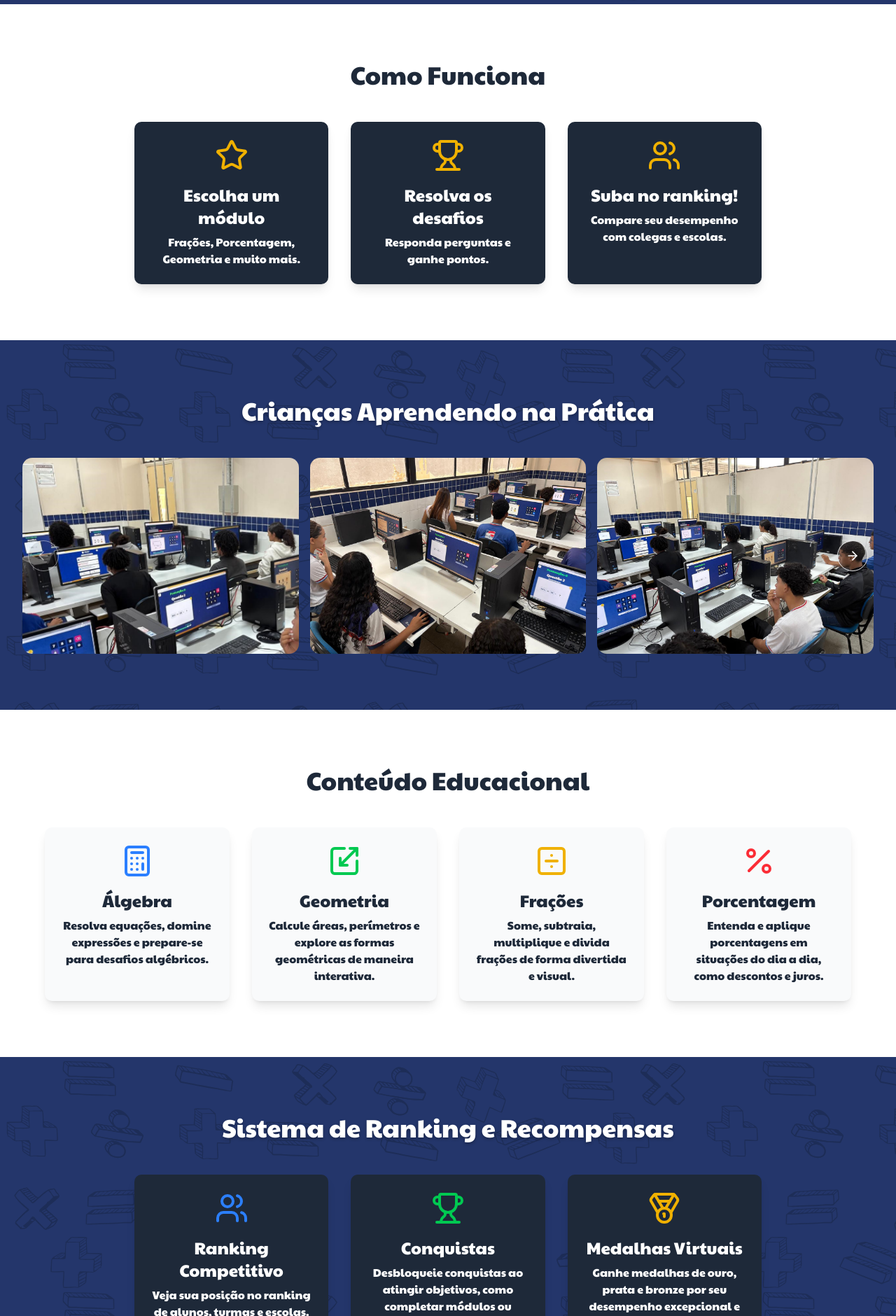
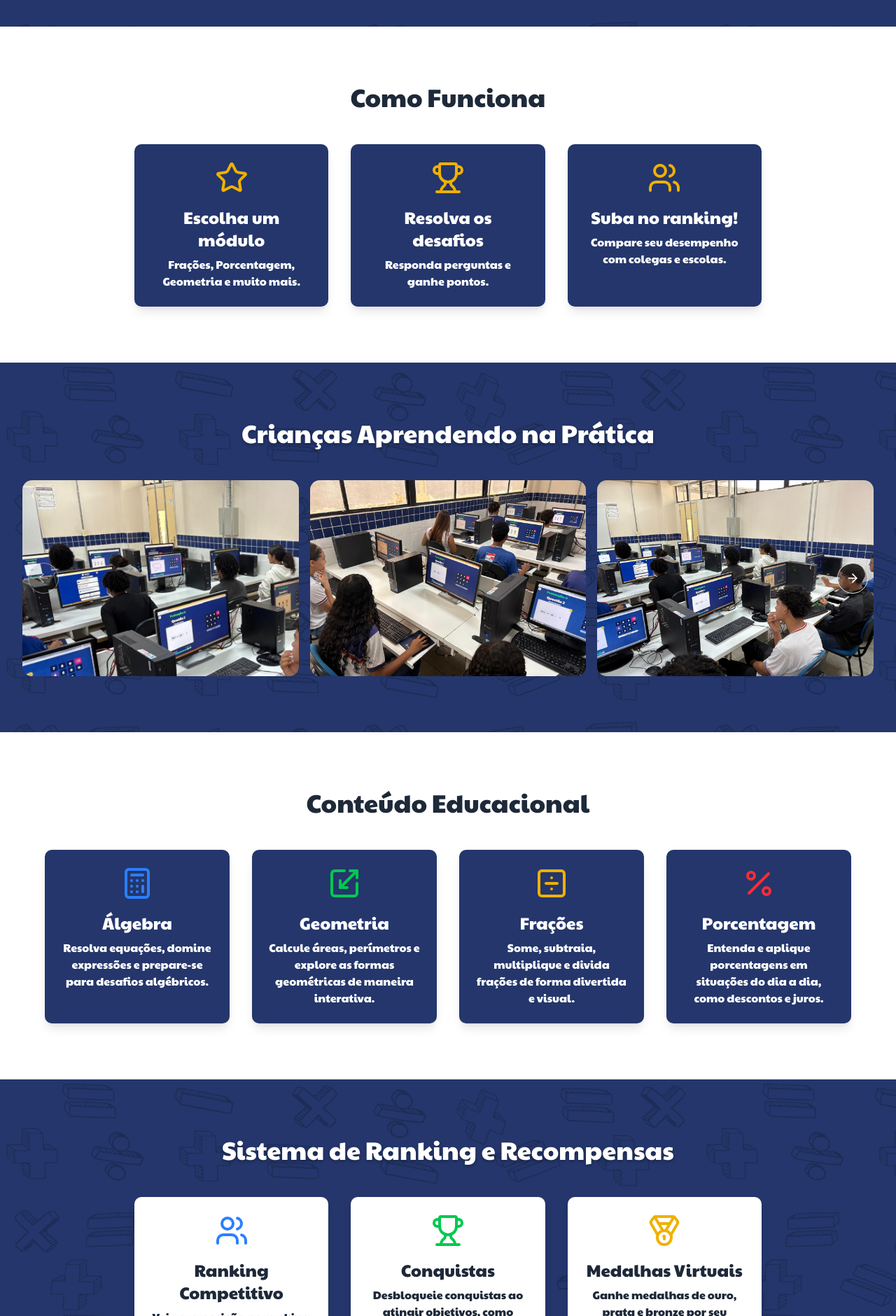
Before and after one commit to mairapaulac/MatFun, a Next.js app: page / in a window 1280 px wide. Shown: the part 920-2800 px from the top of the page at 70% size. Built offline with nearby package versions, Linux system fonts and the light colour scheme.

Commit message:
ui(landing page): adjusted LP styling

```diff
--- a/src/app/page.tsx
+++ b/src/app/page.tsx
@@ -162,7 +162,7 @@ export default function LandingPage() {
         </div>
       )}
 
-      <main className="text-center py-20 px-8 bg-pattern">
+      <main className="text-center py-24 px-8 bg-pattern">
         <div className="mb-12 ">
           {/* <Image src="/logo-matfun.svg" alt="MatFun Logo" width={400} height={128} className="mx-auto"/> */}
           <Image
@@ -207,17 +207,17 @@ export default function LandingPage() {
           Como Funciona
         </h3>
         <div className="grid md:grid-cols-3 gap-8 max-w-4xl mx-auto">
-          <div className="text-center p-6 rounded-lg shadow-lg bg-gray-800 text-white">
+          <div className="text-center p-6 rounded-lg shadow-lg bg-[#24366b] text-white">
             <Star className="mx-auto h-12 w-12 text-yellow-500 mb-4" />
             <h4 className="text-2xl font-normal mb-2">Escolha um módulo</h4>
             <p>Frações, Porcentagem, Geometria e muito mais.</p>
           </div>
-          <div className="text-center p-6 rounded-lg shadow-lg bg-gray-800 text-white">
+          <div className="text-center p-6 rounded-lg shadow-lg bg-[#24366b] text-white">
             <Trophy className="mx-auto h-12 w-12 text-yellow-500 mb-4" />
             <h4 className="text-2xl font-normal mb-2">Resolva os desafios</h4>
             <p>Responda perguntas e ganhe pontos.</p>
           </div>
-          <div className="text-center p-6 rounded-lg shadow-lg bg-gray-800 text-white">
+          <div className="text-center p-6 rounded-lg shadow-lg bg-[#24366b] text-white">
             <Users className="mx-auto h-12 w-12 text-yellow-500 mb-4" />
             <h4 className="text-2xl font-normal mb-2">Suba no ranking!</h4>
             <p>Compare seu desempenho com colegas e escolas.</p>
@@ -257,7 +257,7 @@ export default function LandingPage() {
           Conteúdo Educacional
         </h3>
         <div className="grid md:grid-cols-2 lg:grid-cols-4 gap-8 max-w-6xl mx-auto">
-          <div className="text-center p-6 rounded-lg shadow-lg bg-gray-50">
+          <div className="text-center p-6 rounded-lg shadow-lg bg-[#24366b] text-white">
             <Calculator className="mx-auto h-12 w-12 text-blue-500 mb-4" />
             <h4 className="text-2xl font-normal mb-2">Álgebra</h4>
             <p>
@@ -265,7 +265,7 @@ export default function LandingPage() {
               algébricos.
             </p>
           </div>
-          <div className="text-center p-6 rounded-lg shadow-lg bg-gray-50">
+          <div className="text-center p-6 rounded-lg shadow-lg bg-[#24366b] text-white">
             <Scaling className="mx-auto h-12 w-12 text-green-500 mb-4" />
             <h4 className="text-2xl font-normal mb-2">Geometria</h4>
             <p>
@@ -273,7 +273,7 @@ export default function LandingPage() {
               maneira interativa.
             </p>
           </div>
-          <div className="text-center p-6 rounded-lg shadow-lg bg-gray-50">
+          <div className="text-center p-6 rounded-lg shadow-lg bg-[#24366b] text-white">
             <DivideSquareIcon className="mx-auto h-12 w-12 text-yellow-500 mb-4" />
             <h4 className="text-2xl font-normal mb-2">Frações</h4>
             <p>
@@ -281,7 +281,7 @@ export default function LandingPage() {
               visual.
             </p>
           </div>
-          <div className="text-center p-6 rounded-lg shadow-lg bg-gray-50">
+          <div className="text-center p-6 rounded-lg shadow-lg bg-[#24366b] text-white">
             <Percent className="mx-auto h-12 w-12 text-red-500 mb-4" />
             <h4 className="text-2xl font-normal mb-2">Porcentagem</h4>
             <p>
@@ -298,7 +298,7 @@ export default function LandingPage() {
           Sistema de Ranking e Recompensas
         </h3>
         <div className="grid md:grid-cols-3 gap-8 max-w-4xl mx-auto">
-          <div className="text-center p-6 rounded-lg shadow-lg bg-gray-800 text-white">
+          <div className="text-center p-6 rounded-lg shadow-lg bg-white text-gray-800">
             <Users className="mx-auto h-12 w-12 text-blue-500 mb-4" />
             <h4 className="text-2xl font-normal mb-2">Ranking Competitivo</h4>
             <p>
@@ -306,7 +306,7 @@ export default function LandingPage() {
               competição saudável motiva o aprendizado!
             </p>
           </div>
-          <div className="text-center p-6 rounded-lg shadow-lg bg-gray-800 text-white">
+          <div className="text-center p-6 rounded-lg shadow-lg bg-white text-gray-800">
             <Trophy className="mx-auto h-12 w-12 text-green-500 mb-4" />
             <h4 className="text-2xl font-normal mb-2">Conquistas</h4>
             <p>
@@ -314,7 +314,7 @@ export default function LandingPage() {
               módulos ou acertar sequências de perguntas.
             </p>
           </div>
-          <div className="text-center p-6 rounded-lg shadow-lg bg-gray-800 text-white">
+          <div className="text-center p-6 rounded-lg shadow-lg bg-white text-gray-800">
             <Medal className="mx-auto h-12 w-12 text-yellow-500 mb-4" />
             <h4 className="text-2xl font-normal mb-2">Medalhas Virtuais</h4>
             <p>
@@ -330,7 +330,7 @@ export default function LandingPage() {
           Funcionalidades Futuras
         </h3>
         <div className="grid md:grid-cols-3 gap-8 max-w-4xl mx-auto">
-          <div className="text-center p-6 rounded-lg shadow-lg bg-gray-50">
+          <div className="text-center p-6 rounded-lg shadow-lg bg-[#24366b] text-white">
             <BarChart className="mx-auto h-12 w-12 text-blue-500 mb-4" />
             <h4 className="text-2xl font-normal mb-2">
               Acompanhamento de Desempenho
@@ -340,7 +340,7 @@ export default function LandingPage() {
               pontos fortes e dificuldades.
             </p>
           </div>
-          <div className="text-center p-6 rounded-lg shadow-lg bg-gray-50">
+          <div className="text-center p-6 rounded-lg shadow-lg bg-[#24366b] text-white">
             <ClipboardList className="mx-auto h-12 w-12 text-green-500 mb-4" />
             <h4 className="text-2xl font-normal mb-2">
               Relatórios Automáticos
@@ -350,7 +350,7 @@ export default function LandingPage() {
               facilitando a tomada de decisões pedagógicas.
             </p>
           </div>
-          <div className="text-center p-6 rounded-lg shadow-lg bg-gray-50">
+          <div className="text-center p-6 rounded-lg shadow-lg bg-[#24366b] text-white">
             <School className="mx-auto h-12 w-12 text-yellow-500 mb-4" />
             <h4 className="text-2xl font-normal mb-2">
               Atividades Personalizadas
@@ -367,19 +367,19 @@ export default function LandingPage() {
         <h3 className="text-4xl font-normal text-center mb-16 text-shadow">
           O Que os Alunos Dizem
         </h3>
-        <div className="grid md:grid-cols-3 gap-8 max-w-5xl mx-auto">
+        <div className="grid md:grid-cols-3 gap-8 max-w-5xl mx-auto ">
           {testimonials.map((testimonial, index) => (
             <div
               key={index}
-              className="p-8 rounded-2xl shadow-xl bg-gray-50 hover:shadow-2xl transition-shadow duration-300"
+              className="p-8 rounded-2xl shadow-xl bg-white text-[#24366b] hover:shadow-2xl transition-shadow duration-300"
             >
               <div className="flex items-center gap-4 mb-4">
                 <div className="w-12 h-12 rounded-full bg-blue-400  flex items-center justify-center text-white font-bold text-lg">
                   {testimonial.name.charAt(0)}
                 </div>
                 <div>
-                  <h4 className="font-bold text-lg">{testimonial.name}</h4>
-                  <p className="text-sm text-gray-500">
+                  <h4 className="font-bold text-lg text-[#24366b]">{testimonial.name}</h4>
+                  <p className="text-sm text-gray-800 ">
                     {testimonial.age} anos • {testimonial.school}
                   </p>
                 </div>
@@ -392,7 +392,7 @@ export default function LandingPage() {
                   />
                 ))}
               </div>
-              <p className="text-gray-700 leading-relaxed italic">
+              <p className="text-[#24366b] leading-relaxed italic">
                 {testimonial.text}
               </p>
             </div>
```
